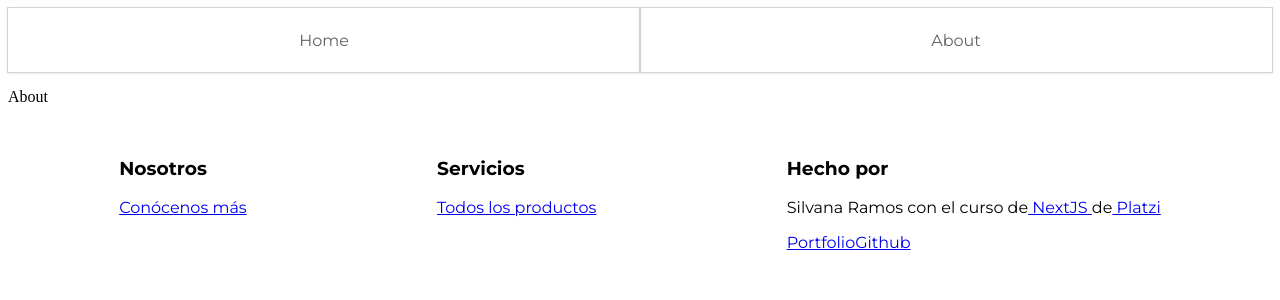
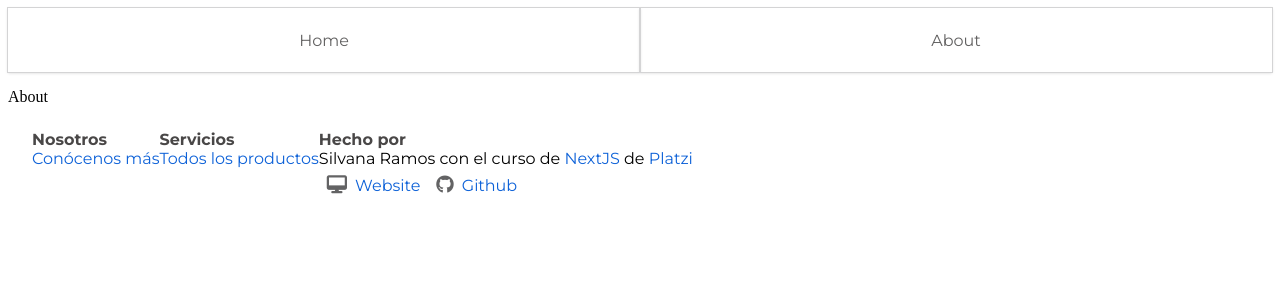
Before and after one commit to silvanarl/AvoNext, a Next.js app: page /about in a window 1280 px wide. Shown: the top 300 px of the page. Built offline with nearby package versions, Linux system fonts and the light colour scheme.

Commit message:
se agregaon estilos al footer

```diff
--- a/components/Footer.js
+++ b/components/Footer.js
@@ -3,49 +3,84 @@ import Link from 'next/link';
 const Footer = () => {
     return (
         <footer>
-            <div className="row">
-                <div>
-                    <h3>Nosotros</h3>
+            <div className="row footer-content">
+                <div className="footer-content-item">
+                    <h4>Nosotros</h4>
                     <Link href="/about">
-                        <a>Conócenos más</a>
+                        <a className="footer-item-link">Conócenos más</a>
                     </Link>
                 </div>
-                <div>
-                    <h3>Servicios</h3>
+                <div className="footer-content-item">
+                    <h4>Servicios</h4>
                     <Link href="/">
-                        <a>Todos los productos</a>
+                        <a className="footer-item-link">Todos los productos</a>
                     </Link>
                 </div>
-                <div>
-                    <h3>Hecho por</h3>
-                    <p>
+                <div className="footer-content-item">
+                    <h4>Hecho por</h4>
+                    <span>
                     Silvana Ramos con el curso de
                     <Link href="https://nextjs.org/">
-                        <a> NextJS </a>
+                        <a className="footer-item-link"> NextJS </a>
                     </Link>
                      de
                      <Link href="https://platzi.com/">
-                        <a> Platzi</a>
+                        <a className="footer-item-link"> Platzi</a>
                     </Link>
-                    </p>
-                    <div>
+                    </span>
+                    <div className="footer-content-media">
                         <Link href="https://silvanarl.github.io/portafolio/build/">
-                            <a target="_blank">Portfolio</a>
+                            <a className="footer-item-link" target="_blank">
+                                <i className="fas fa-desktop"></i>
+                                Website
+                            </a>
                         </Link>
                         <Link href="https://github.com/silvanarl">
-                            <a target="_blank">Github</a>
+                            <a className="footer-item-link" target="_blank">
+                                <i className="fab fa-github"></i>
+                                Github
+                            </a>
                         </Link>
                     </div>
 
                 </div>
             </div>
             <style jsx>{`
-            .row{
+            .footer-content{
                 display: flex;
-                justify-content: space-around;
-                flex-direction: row;
-                font-family: 'Montserrat', sans-serif;
-                padding: 1rem;
+                flex-direction: column;
+                font-family: 'Montserrat';
+                font-weight: 400;
+                margin: 1rem;
+                padding: .5rem;
+            }
+            .footer-content h4 {
+                margin: 0;
+                color: #494747;
+            }
+            .footer-content-item {
+                padding-bottom: 1rem;
+            }
+            .footer-item-link{
+                text-decoration: none;
+                color: #0e62d8;
+            }
+            .footer-content-media {
+                display: flex;
+                 justify-content: start;
+            }
+            .footer-content-media a {
+                margin: .5rem;
+            }
+            .fa-github, .fa-desktop {
+                font-size: large;
+                padding-right: 8px;
+                color: #636364;
+            }
+            @media (min-width: 680px) {
+                .footer-content {
+                    flex-direction: row;
+                }
             }
             `}
 
--- a/pages/_document.js
+++ b/pages/_document.js
@@ -18,6 +18,7 @@ class MyDocument extends Document {
             {/* script/js */}
             <link rel="preconnect" href="https://fonts.gstatic.com" />
             <link href="https://fonts.googleapis.com/css2?family=Montserrat:wght@300;400;700&display=swap" rel="stylesheet" />
+            <script src="https://kit.fontawesome.com/4510c7bce0.js" crossorigin="anonymous"></script>
         </Head>
         <body className="body">
           <Main />
```
